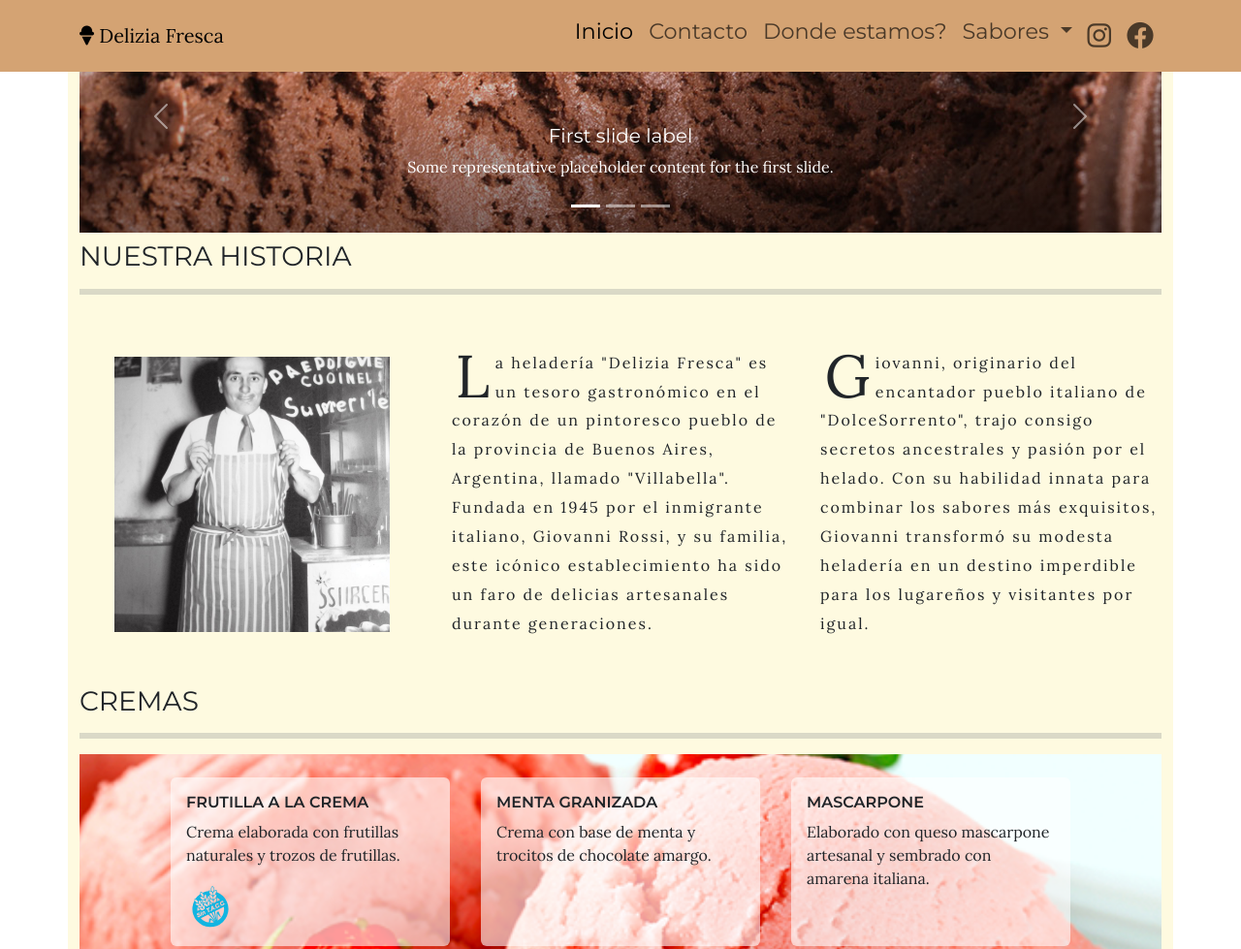
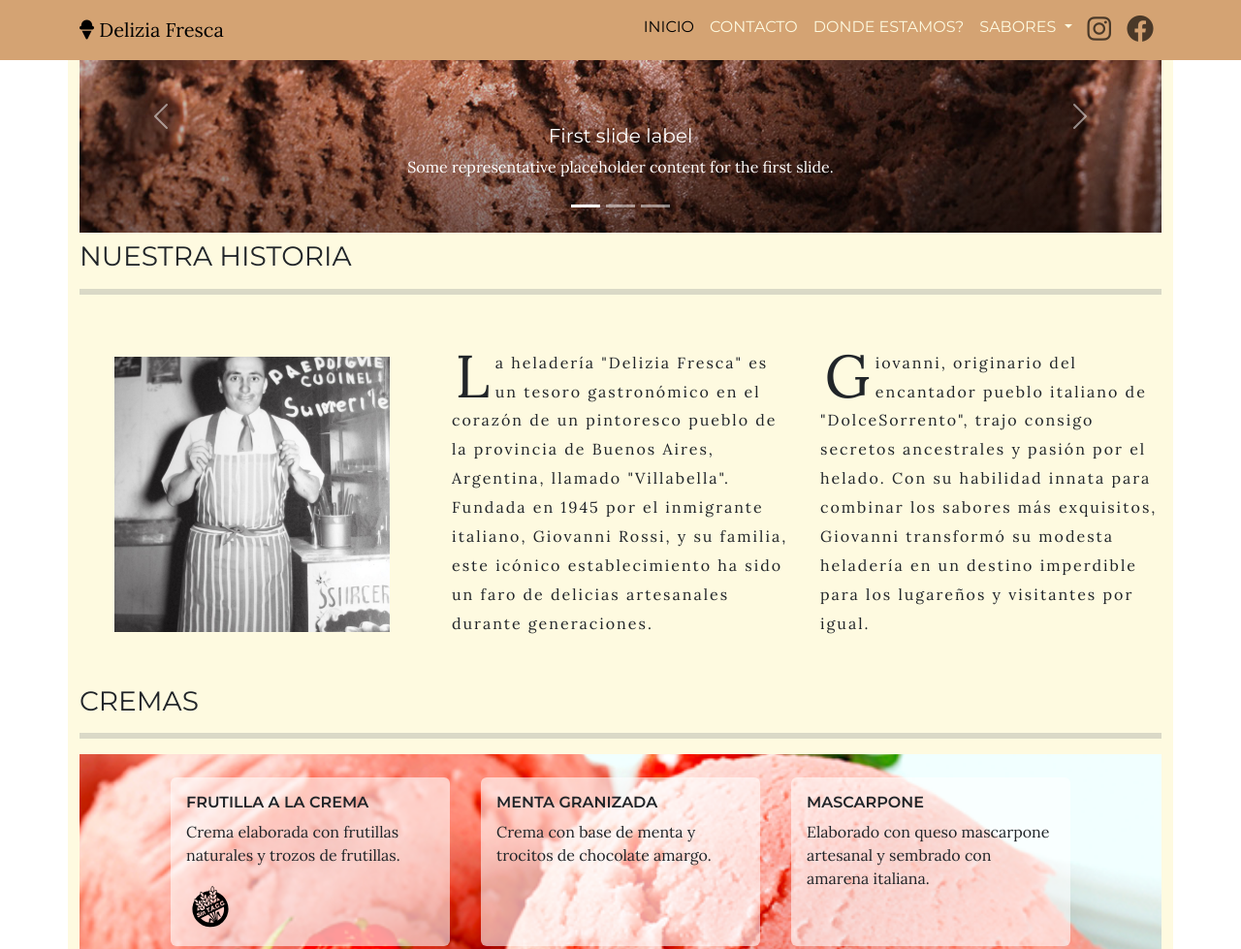
Before and after one commit to hernanruscica/hernanruscica.github.io, a plain HTML site: page portfolio/heladeria02/index.html in a window 1280 px wide. Shown: the top 979 px of the page at 97% size. Drawn offline with nearby package versions, Linux system fonts and the light colour scheme.

Commit message:
trabajando la cabecera

```diff
--- a/portfolio/heladeria02/index.html
+++ b/portfolio/heladeria02/index.html
@@ -12,14 +12,14 @@
     <header class="container-fluid my_header">
         <div class="container ">
             <!--navbar-->
-            <nav class="navbar navbar-expand-lg fixed-top my_navbar">
+            <nav class="navbar navbar-expand-lg fixed-top justify-content-center my_navbar">
                 <div class="container">
                     <a class="navbar-brand" href="#">
                         <i class="fa-solid fa-ice-cream"></i>
                         Delizia Fresca
                     </a>
-                    <button class="navbar-toggler" type="button" data-bs-toggle="offcanvas" data-bs-target="#navbarOffcanvasLg" aria-controls="navbarOffcanvasLg" aria-label="Toggle navigation">
-                    <span class="navbar-toggler-icon"></span>
+                    <button class="navbar-toggler " type="button" data-bs-toggle="offcanvas" data-bs-target="#navbarOffcanvasLg" aria-controls="navbarOffcanvasLg" aria-label="Toggle navigation">
+                    <span class="navbar-toggler-icon fs-6"></span>
                     </button>
                     <div class="offcanvas offcanvas-end my_navbar" tabindex="-1" id="navbarOffcanvasLg" aria-labelledby="navbarOffcanvasLgLabel">
                         <div class="offcanvas-header  ">
@@ -29,21 +29,21 @@
                             <button type="button" class="btn-close " data-bs-dismiss="offcanvas" aria-label="Close"></button>
                         </div>
                         <div class="offcanvas-body">
-                            <ul class="navbar-nav justify-content-end flex-grow-1 ps-2 fs-3">
+                            <ul class="navbar-nav justify-content-end flex-grow-1  fs-6">
                                 <li class="nav-item">
                                     <a class="nav-link my_navbar_link active" aria-current="page" href="#">Inicio</a>
                                 </li>
                                 <li class="nav-item">
                                     <a class="nav-link my_navbar_link" href="#">Contacto</a>
                                 </li>
-                                <li class="nav-item my_navbar_link">
-                                    <a class="nav-link" href="#">Donde estamos?</a>
+                                <li class="nav-item">
+                                    <a class="nav-link my_navbar_link" href="#">Donde estamos?</a>
                                 </li>
                                 <li class="nav-item dropdown">
                                     <a class="nav-link my_navbar_link dropdown-toggle" href="#" role="button" data-bs-toggle="dropdown" aria-expanded="false">
                                         Sabores
                                     </a>
-                                    <ul class="dropdown-menu">
+                                    <ul class="dropdown-menu my_navbar">
                                         <li><a class="dropdown-item my_navbar_link" href="#card_container_cremas">Cremas</a></li>
                                         <li><a class="dropdown-item my_navbar_link" href="#card_container_chocolates">Chocolates</a></li>
                                         <li><a class="dropdown-item my_navbar_link" href="#">Postres</a></li>
@@ -51,12 +51,12 @@
                                 </li>
                                 <li class="nav-item">
                                     <a href="" class="nav-link">
-                                        <i class="fa-brands fa-instagram"></i>
+                                        <i class="fa-brands fa-instagram  fs-3"></i>
                                     </a>
                                 </li>
                                 <li class="nav-item">
                                     <a href="" class="nav-link">
-                                        <i class="fa-brands fa-facebook"></i>
+                                        <i class="fa-brands fa-facebook  fs-3"></i>
                                     </a>
                                 </li>
                           </ul>
@@ -155,7 +155,7 @@
                         <a href="#" class="card-link">Card link</a>
                         <a href="#" class="card-link">Another link</a>
                         -->
-                        <img src="./assets/imgs/libre-de-gluten.svg" alt="logo de libre de gluten" class="logo_gluten">
+                        <img src="./assets/imgs/sintacc.svg" alt="logo de libre de gluten" class="logo_gluten">
                     </div>
                 </div>
                 <div class="card m-3 my_card" style="width: 18rem;">
--- a/portfolio/heladeria02/style.css
+++ b/portfolio/heladeria02/style.css
@@ -19,8 +19,14 @@ h1, h2, h3, h5 {
 
 .my_navbar_link{
     font-family: 'Montserrat', sans-serif;
-    font-size: 0.8em;
+    text-transform: uppercase;
+    color: #FEFAE0;
 }
+
+/* .my_nav-icon{
+  font-size: 1.8em;
+
+} */
 
 .my_body{
     background-color: #FEFAE0;
```
Also changed, not shown: portfolio/heladeria02/assets/imgs/sintacc.svg (added).
